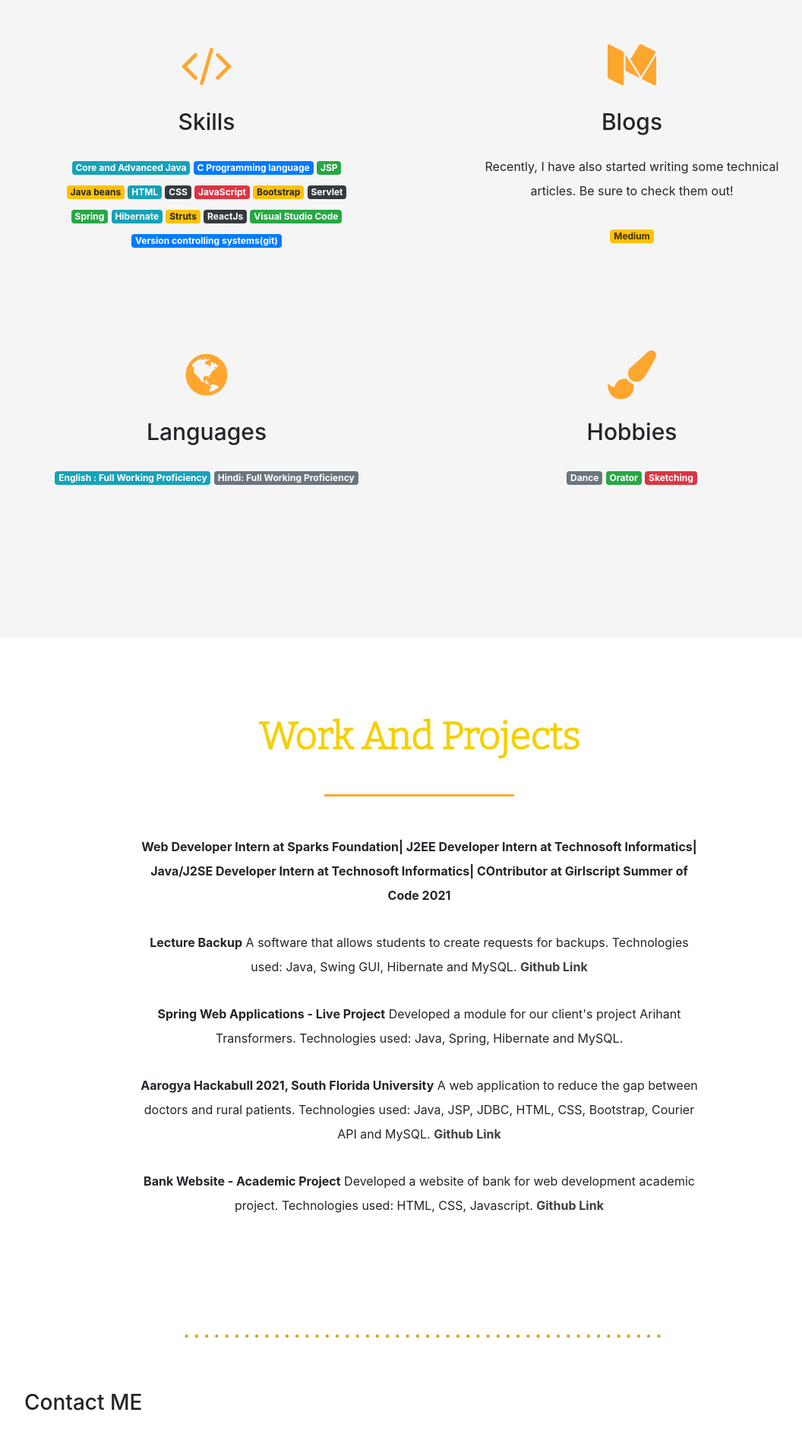
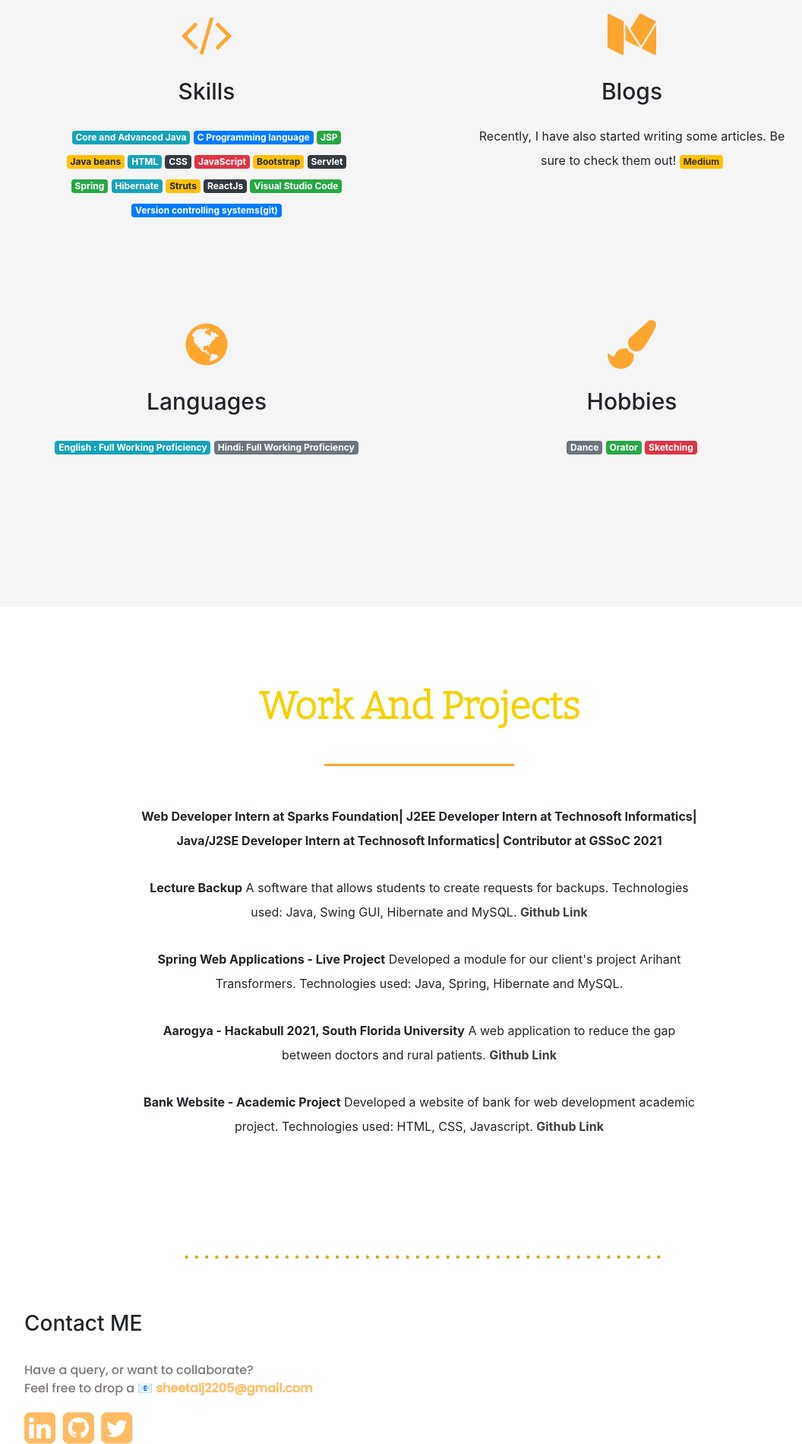
Before and after one commit to sheetalj2205/Personal_Website, a plain HTML site: page index.html in a window 1280 px wide. Shown: the part 900-2800 px from the top of the page at 76% size, without its empty margins (88-1144 px from the left). Drawn offline with nearby package versions, Linux system fonts and the light colour scheme; a web font is replaced by a local one.

Commit message:
feat: twitter link

```diff
--- a/index.html
+++ b/index.html
@@ -46,7 +46,7 @@
           </div>
       </h1>
     </div>
-    <div class="container" style="padding-top: 100px; align-items: center;">
+    <div class="container" style="padding-top: 60px; align-items: center;">
       <p class="para">
         Hello. I am Sheetal. I am a Computer Science Engineering junior at UECU. I like to code.
 
@@ -104,9 +104,8 @@
       <li>
         <i class="fa fa-medium fa-4x"></i>
         <h4>Blogs</h4>
-        <p>Recently, I have also started writing some technical articles. Be sure to check them out!</p>
-
-          <span class="badge badge-warning"><a href="https://sheetalj2205.medium.com" target="_blank">Medium</a></span>
+        <p>Recently, I have also started writing some articles. Be sure to check them out!
+       <span class="badge badge-warning"><a href="https://sheetalj2205.medium.com" target="_blank">Medium</a></span></p>
 
 
 
@@ -134,7 +133,7 @@
     <h3 class="title">Work and Projects</h3>
     <hr>
 
-    <p class="bullet"><b>Web Developer Intern at Sparks Foundation| J2EE Developer Intern at Technosoft Informatics| Java/J2SE Developer Intern at Technosoft Informatics| COntributor at Girlscript Summer of Code 2021</b></p>
+    <p class="bullet"><b>Web Developer Intern at Sparks Foundation| J2EE Developer Intern at Technosoft Informatics| Java/J2SE Developer Intern at Technosoft Informatics| Contributor at GSSoC 2021</b></p>
 
     <p class="bullet"><b>Lecture Backup</b>
       A software that allows students to create requests for backups.
@@ -148,9 +147,8 @@
 
     </p>
 
-    <p class="bullet"><b>Aarogya Hackabull 2021, South Florida University</b>
+    <p class="bullet"><b>Aarogya - Hackabull 2021, South Florida University</b>
       A web application to reduce the gap between doctors and rural patients.
-      Technologies used: Java, JSP, JDBC, HTML, CSS, Bootstrap, Courier API and MySQL.
      <a href="https://github.com/sheetalj2205/Aarogya" target="_blank"> <b>Github Link</b></a>
     </p>
 
@@ -169,8 +167,9 @@
     <h3 class="title">Contact ME</h3><br>
     <p class="text">Have a query, or want to collaborate? <br>Feel free to drop a <b style="color: #FFA62F;">📧&nbsp;<a href="mailto: sheetalj2205@gmail.com" style="color: #FFA62F; cursor: pointer;">sheetalj2205@gmail.com</a></b></p>
   <a href="https://www.linkedin.com/in/sheetaljain225/" target="_blank" style="color: #FFA62F; padding-right: 5px;"><i class="fa fa-linkedin-square fa-3x"></i></a>
-<a href="https://github.com/sheetalj2205" target="_blank" style="color: #FFA62F;"><i class="fa fa-github-square fa-3x"></i></a>
-
+<a href="https://github.com/sheetalj2205" target="_blank" style="color: #FFA62F;padding-right: 5px;"><i class="fa fa-github-square fa-3x"></i></a>
+<a href="https://twitter.com/Sheetal2205" target="_blank" style="color: #FFA62F;"><i class="fa fa-twitter-square fa-3x"></i></a>
+<br>
   </div>
  <br>
   <footer>
@@ -179,7 +178,7 @@
     <ul>
       <li><a href="https://www.linkedin.com/in/sheetaljain225/" target="_blank"><i class="fa fa-linkedin-square fa-2x"></i></a></li>
       <li><a href="https://github.com/sheetalj2205" target="_blank"><i class="fa fa-github-square fa-2x"></i></a></li>
-
+      <li><a href="https://twitter.com/Sheetal2205" target="_blank"><i class="fa fa-twitter-square fa-2x"></i></a></li>
       <li><a href="mailto: sheetalj2205@gmail.com"><i class="fa fa-envelope-square fa-2x"></i></a></li>
     </ul>
   </footer>
```
